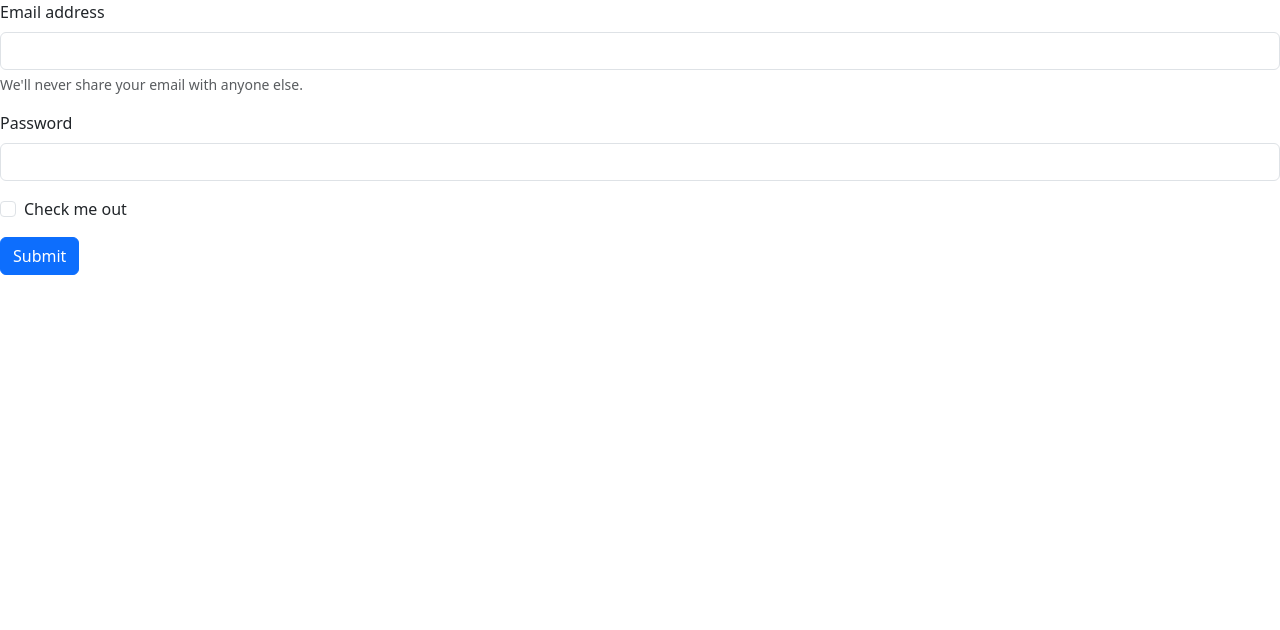
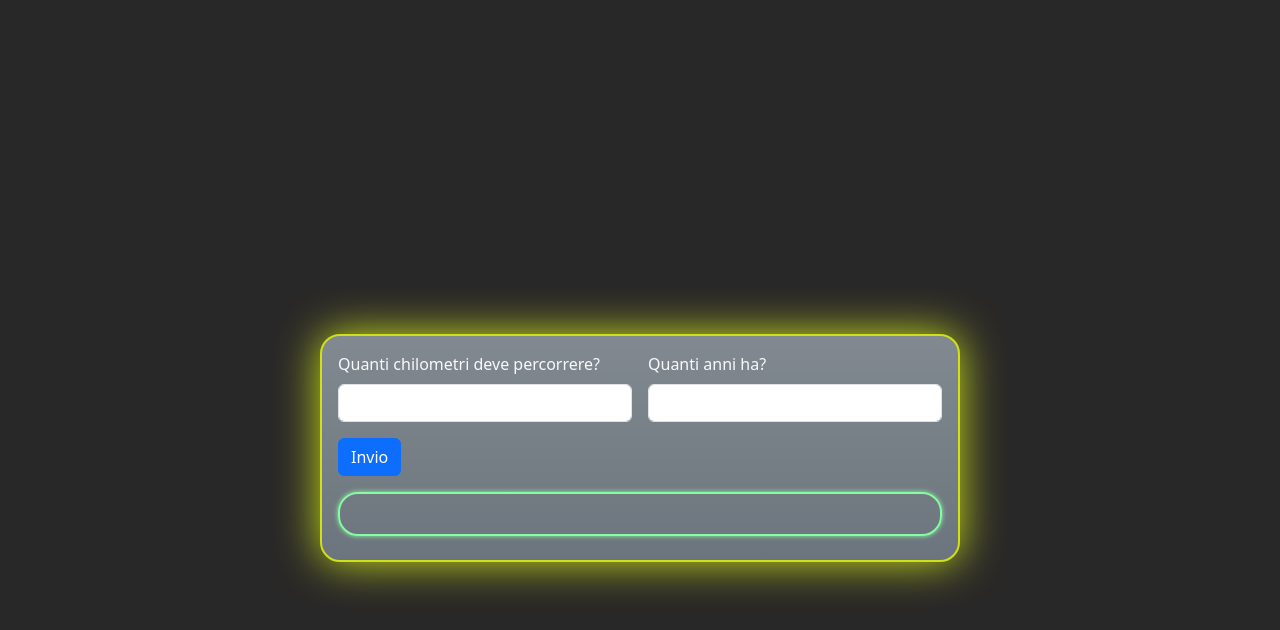
Before and after one commit to Lucianor01/js-biglietto-treno, a plain HTML site: page index.html in a window 1280 px wide. Drawn offline with nearby package versions, Linux system fonts and the light colour scheme.

Commit message:
Esercizio-completato

```diff
--- a/assets/css/style.css
+++ b/assets/css/style.css
@@ -0,0 +1,27 @@
+body{
+    background-color: rgb(41, 40, 40);
+}
+
+.container{
+    width: 50%;
+    position: absolute;
+    top: 50%;
+    left: 50%;
+    transform: translate(-50%, -50%);
+    border: 2px solid rgb(205, 224, 26);
+    border-radius: 20px;
+    box-shadow: 0 0 15px rgb(205, 224, 26);
+    animation: mymove 4s infinite;
+}
+
+h4{
+    padding: 20px 30px;
+    text-align: center;
+    border: 2px solid rgb(135, 250, 164);
+    border-radius: 20px;
+    box-shadow: 0 0 5px rgb(135, 250, 164);
+}
+
+@keyframes mymove {
+    50% {box-shadow: 0 0 50px rgb(205, 224, 26)}
+}
--- a/assets/js/main.js
+++ b/assets/js/main.js
@@ -7,3 +7,27 @@ va applicato uno sconto del 40% per gli over 65.
 L'output del prezzo finale va messo fuori in forma umana (con massimo due decimali, per indicare centesimi sul prezzo). Questo richiederà un minimo di ricerca.
 
 */
+
+function prezzoViaggio(){
+
+    let km = document.getElementById('km').value;
+    let eta = document.getElementById('eta').value;
+
+    const prezzoKm = 0.21;
+
+    let prezzoBiglietto = km * prezzoKm;
+
+    let totale = prezzoBiglietto
+
+    if (eta < 18){
+        totale = (prezzoBiglietto - ((prezzoBiglietto / 100) * 20));
+        console.log(totale)
+    }
+    else if (eta > 65){
+        totale = (prezzoBiglietto - ((prezzoBiglietto / 100) * 40));
+    }
+
+    let costoTotale = `Il costo totale del viaggio è: ${(totale.toFixed(2))}€`
+
+    document.getElementById('risultato').innerHTML = costoTotale;
+}
--- a/index.html
+++ b/index.html
@@ -1,35 +1,39 @@
 <!DOCTYPE html>
 <html lang="en">
+
 <head>
     <meta charset="UTF-8">
     <meta http-equiv="X-UA-Compatible" content="IE=edge">
     <meta name="viewport" content="width=device-width, initial-scale=1.0">
-    <link href="https://cdn.jsdelivr.net/npm/bootstrap@5.3.0-alpha1/dist/css/bootstrap.min.css" rel="stylesheet" integrity="sha384-GLhlTQ8iRABdZLl6O3oVMWSktQOp6b7In1Zl3/Jr59b6EGGoI1aFkw7cmDA6j6gD" crossorigin="anonymous">
-  </head>
+    <link href="https://cdn.jsdelivr.net/npm/bootstrap@5.3.0-alpha1/dist/css/bootstrap.min.css" rel="stylesheet"
+        integrity="sha384-GLhlTQ8iRABdZLl6O3oVMWSktQOp6b7In1Zl3/Jr59b6EGGoI1aFkw7cmDA6j6gD" crossorigin="anonymous">
+
     <link rel="stylesheet" href="./assets/css/style.css">
     <title>Biglietto Treno</title>
 </head>
+
 <body>
     <!-- FORM -->
-    <form>
-        <div class="mb-3">
-          <label for="exampleInputEmail1" class="form-label">Email address</label>
-          <input type="email" class="form-control" id="exampleInputEmail1" aria-describedby="emailHelp">
-          <div id="emailHelp" class="form-text">We'll never share your email with anyone else.</div>
+    <div class="container mt-5 bg-secondary bg-gradient p-3 text-light">
+        <div class="row g-3 mb-3 ">
+            <div class="col-md-6">
+                <label for="km" class="form-label">Quanti chilometri deve percorrere?</label>
+                <input type="text" class="form-control" id="km">
+            </div>
+            <div class="col-md-6">
+                <label for="eta" class="form-label">Quanti anni ha?</label>
+                <input type="text" class="form-control" id="eta">
+            </div>
         </div>
-        <div class="mb-3">
-          <label for="exampleInputPassword1" class="form-label">Password</label>
-          <input type="password" class="form-control" id="exampleInputPassword1">
-        </div>
-        <div class="mb-3 form-check">
-          <input type="checkbox" class="form-check-input" id="exampleCheck1">
-          <label class="form-check-label" for="exampleCheck1">Check me out</label>
-        </div>
-        <button type="submit" class="btn btn-primary">Submit</button>
-    </form>
+        <button type="submit" class="btn btn-primary" onclick="prezzoViaggio()">Invio</button>
+        <h4 id="risultato" class="mt-3"></h4>
+    </div>
 
     <!-- SCRIPT -->
-    <script src="https://cdn.jsdelivr.net/npm/bootstrap@5.3.0-alpha1/dist/js/bootstrap.bundle.min.js" integrity="sha384-w76AqPfDkMBDXo30jS1Sgez6pr3x5MlQ1ZAGC+nuZB+EYdgRZgiwxhTBTkF7CXvN" crossorigin="anonymous"></script>
+    <script src="https://cdn.jsdelivr.net/npm/bootstrap@5.3.0-alpha1/dist/js/bootstrap.bundle.min.js"
+        integrity="sha384-w76AqPfDkMBDXo30jS1Sgez6pr3x5MlQ1ZAGC+nuZB+EYdgRZgiwxhTBTkF7CXvN"
+        crossorigin="anonymous"></script>
     <script src="./assets/js/main.js"></script>
 </body>
+
 </html>
```
